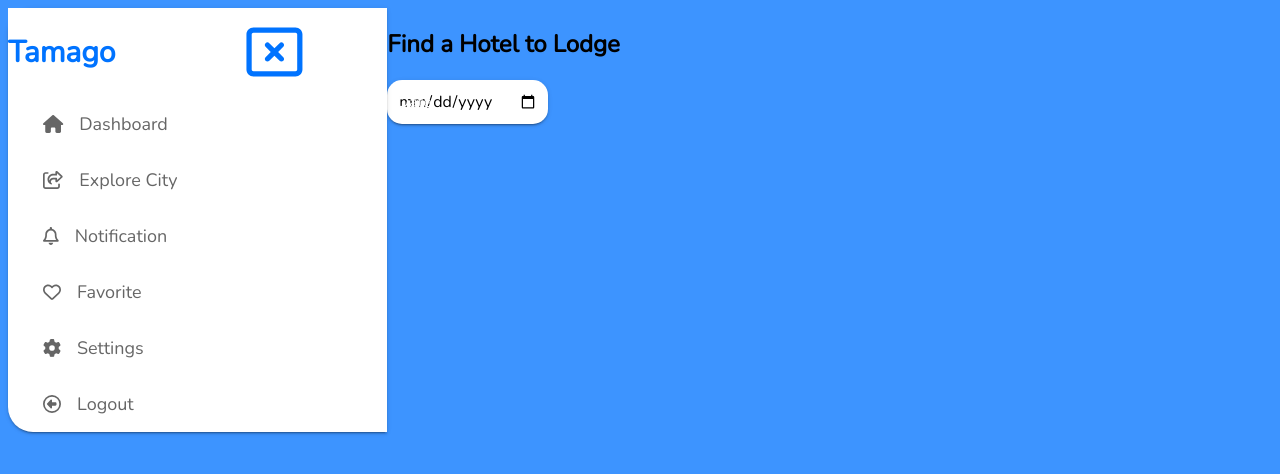
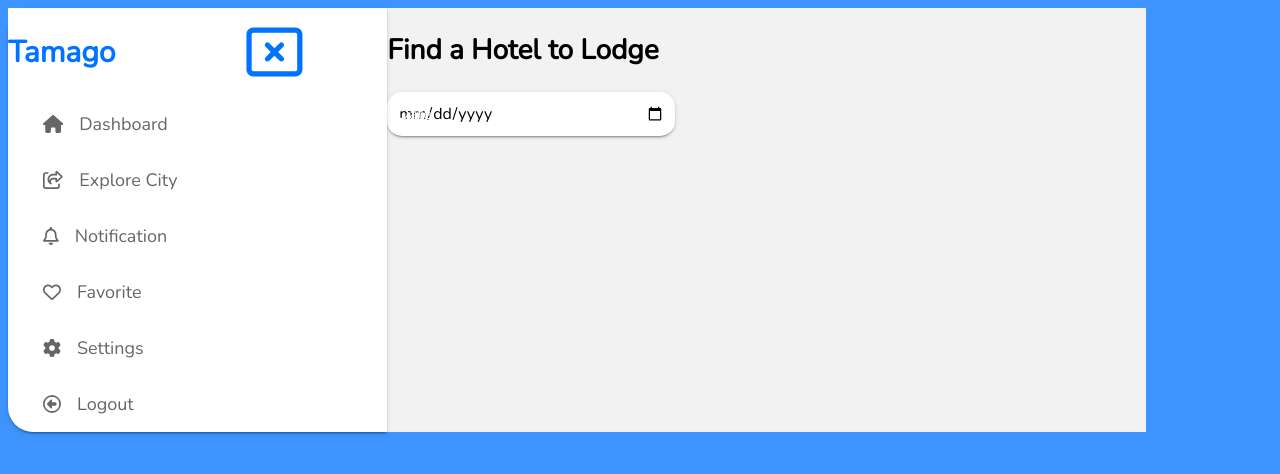
Before and after one commit to xennia316/Tamago, a React (Create React App) app in the folder client/: page / in a window 1280 px wide. Shown: the top 474 px of the page. Built offline with nearby package versions, Linux system fonts and the light colour scheme.

Commit message:
correct minor color impressions

```diff
--- a/client/src/Sections/HomeMidSection/MidSectionTop.module.css
+++ b/client/src/Sections/HomeMidSection/MidSectionTop.module.css
@@ -1,6 +1,11 @@
 
-.inputSection {
-    width: 50%;
-    background-color: transparent;
-    display: flex;
+.body{
+    background-color: #f2f2f2;
+    width: 60%;
 }
+.heading,.headingText,.inputSection{
+    background-color: #f2f2f2;
+}
+.headingText{
+    font-size: 28px;
+}
```
